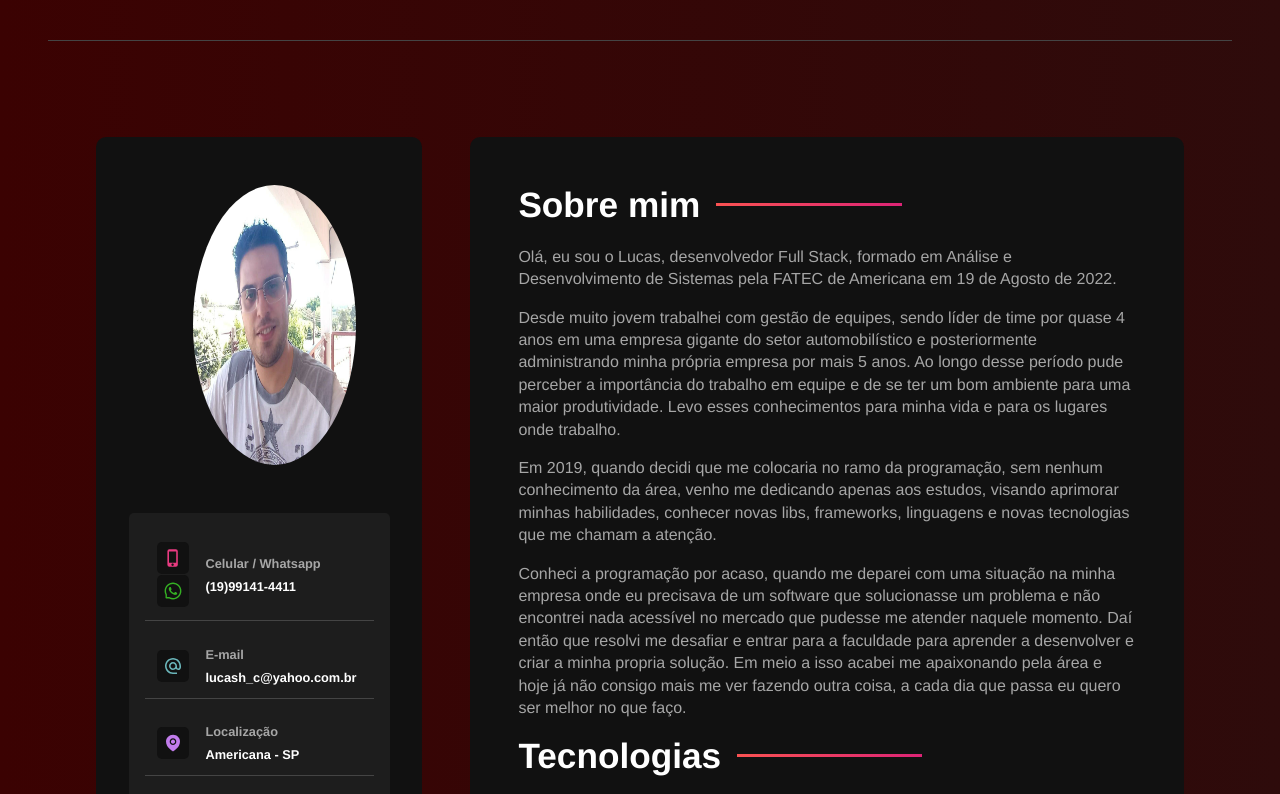
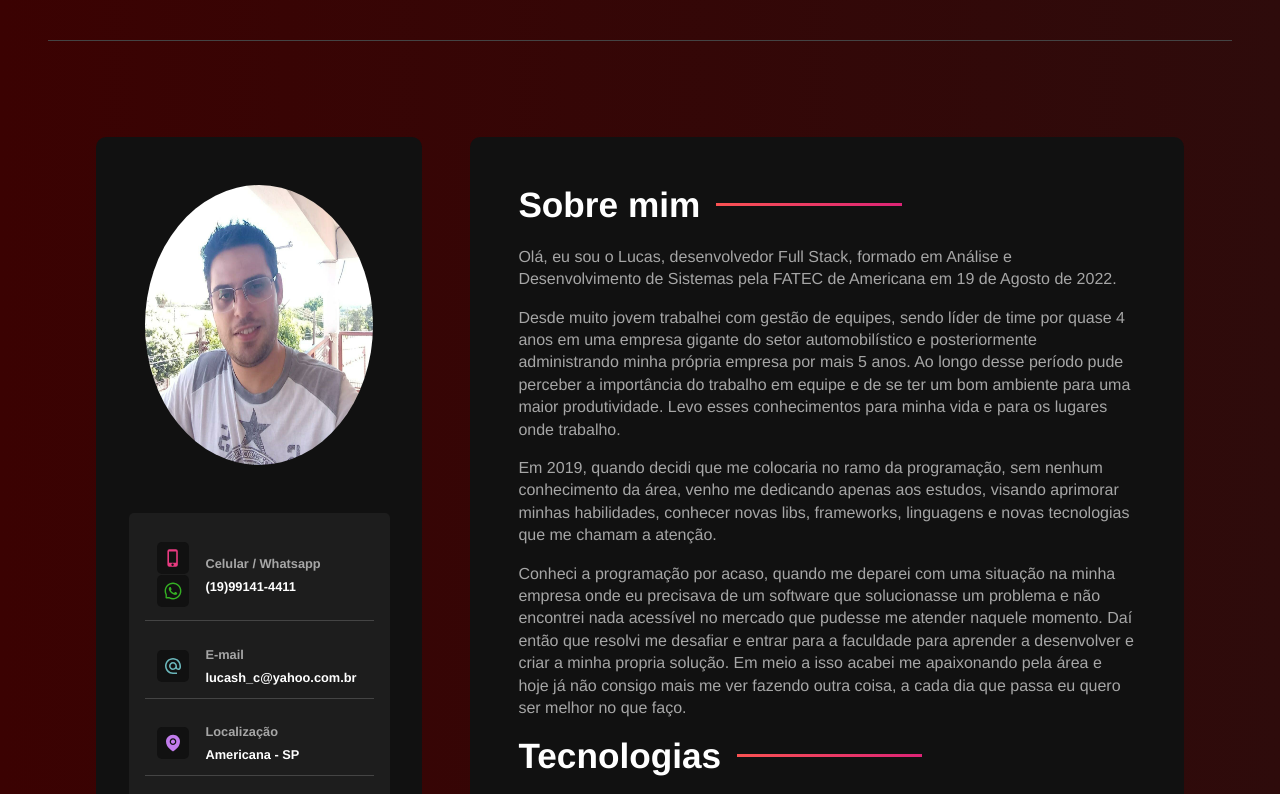
Before and after one commit to lucash-c/meuPortfolio, a React (Vite) app: page / in a window 1280 px wide. Shown: the part 720-1514 px from the top of the page. Built offline with nearby package versions, Linux system fonts and the light colour scheme.

Commit message:
melhorias responsividade

```diff
--- a/src/components/InformationContainer.jsx
+++ b/src/components/InformationContainer.jsx
@@ -30,7 +30,7 @@ const handlePin = () => {
         <MdAlternateEmail id="email-icon" />
         <div>
           <h3>E-mail</h3>
-          <p>lucash_c@yahoo.com.br</p>
+          <p id="email">lucash_c@yahoo.com.br</p>
         </div>
       </div>
 
--- a/src/styles/components/app.sass
+++ b/src/styles/components/app.sass
@@ -23,7 +23,9 @@
 
         .side
             width: 30%
-            heigth: 100vh
+            display: flex
+            justify-content: center
+            padding: 0
 
     .inicio
         display: flex
@@ -63,7 +65,7 @@
     50%
         opacity: 0
 
-@media (max-width:667px)
+@media (max-width:840px)
     .portfolio
         gap: 2px
         padding: 2px
--- a/src/styles/components/informationcontainer.sass
+++ b/src/styles/components/informationcontainer.sass
@@ -19,7 +19,6 @@
         margin-bottom: .8rem
         border-bottom: 1px solid #444
         width: 100%
-
 
         h3
             color: variables.$text-color-secondary
@@ -56,3 +55,29 @@
         #pin-icon
             cursor: pointer
             color: #c17ceb
+
+@media (max-width:1024px)
+    #information
+        padding: .5rem
+        margin-bottom: 1rem
+
+        .info-card
+            gap: 1rem
+            padding: .4rem
+            margin-bottom: .4rem
+            border-bottom: 1px solid #444
+            width: 100%
+
+            h3
+                font-size: .7rem
+                margin-bottom: .3rem
+
+            p
+                color: variables.$text-color
+                font-weight: bold
+                font-size: .6rem
+
+            svg
+                padding: .2rem
+                width: 1.5rem
+                height: 1.5rem
--- a/src/styles/components/maincontent.sass
+++ b/src/styles/components/maincontent.sass
@@ -31,7 +31,7 @@
             @include mixins.btn
             align-self: start
 
-@media (max-width:667px)
+@media (max-width:840px)
     #main-content
         padding: 1rem
 
--- a/src/styles/components/menumobile.sass
+++ b/src/styles/components/menumobile.sass
@@ -1,5 +1,5 @@
 
-@media (max-width:667px)
+@media (max-width:840px)
     #menu
         position: absolute
         width: 80%
--- a/src/styles/components/projectscontainer.sass
+++ b/src/styles/components/projectscontainer.sass
@@ -8,7 +8,7 @@ ul
     li
         margin-bottom: 10px
 
-@media (max-width: 667px)
+@media (max-width: 840px)
     ul
 
         h3
--- a/src/styles/components/sidebar.sass
+++ b/src/styles/components/sidebar.sass
@@ -9,15 +9,19 @@
     align-items: center
     flex-direction: column
     text-align: center
-    position: relative
     padding: 3rem 0
 
-
     img
-        max-width: 50%
+        width: 70%
         border-radius: 50%
-        top: 2rem
-        margin-bottom: 3em
+        margin-bottom: 3rem
+        margin-left: 0
 
     .btn
         @include mixins.btn
+
+@media (max-width:840px)
+
+    #sidebar img
+        width: 50%
+        margin-bottom: 1.3rem
--- a/src/styles/components/technologiescontainer.sass
+++ b/src/styles/components/technologiescontainer.sass
@@ -64,7 +64,7 @@
             svg
                 color: #3fa037
 
-@media (max-width:667px)
+@media (max-width:840px)
 
     .technologies-container
         margin-bottom: 1rem
```
